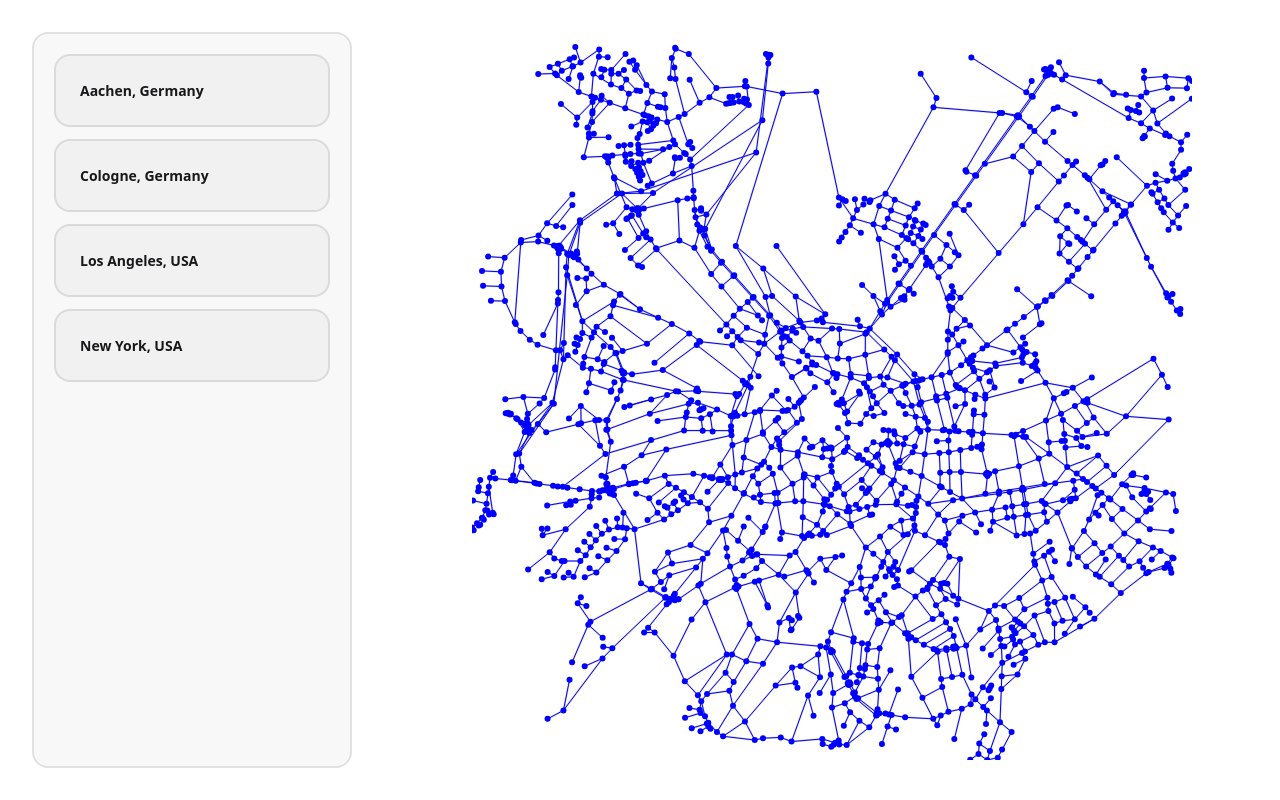
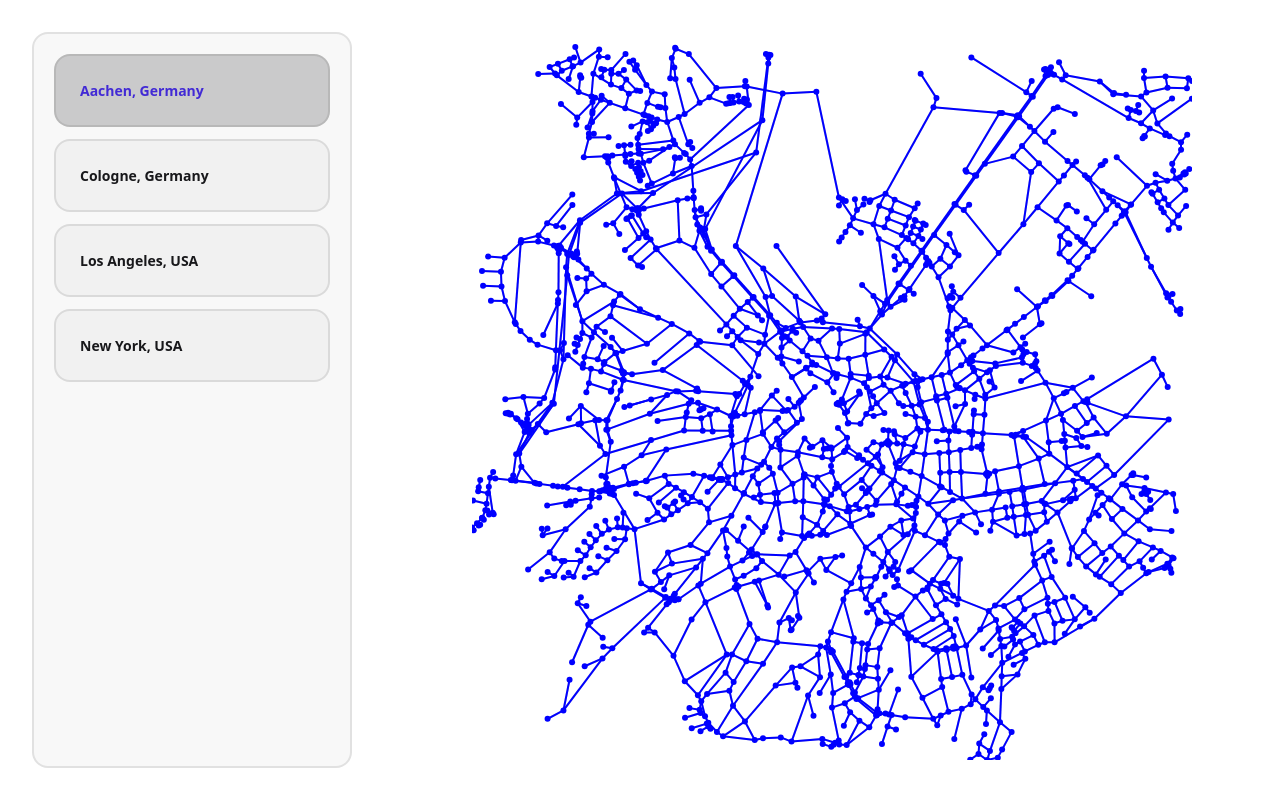
Before and after one commit to MarcelAusZell/city-pathfinding, a React (Vite) app: page / in a window 1280 px wide. Built offline with nearby package versions, Linux system fonts and the light colour scheme.

Commit message:
Selected buttons are not shown as selected

```diff
--- a/src/components/AppLayout/Sidebar.tsx
+++ b/src/components/AppLayout/Sidebar.tsx
@@ -1,22 +1,33 @@
 import ThemeToggler from "./ThemeToggler";
 import { useMap } from "../../stores/mapStore";
 
+export default function Sidebar(): React.JSX.Element {
+  const { map, setMap } = useMap();
 
-export default function Sidebar(): React.JSX.Element {
-  const { map, setMap } = useMap()
+  const cities = [
+    "Aachen, Germany.json",
+    "Cologne, Germany.json",
+    "Los Angeles, USA.json",
+    "New York, USA.json",
+  ];
 
   return (
-    <>
-      <div className="min-h-screen grid place-items-center p-8 font-semibold">
-        <ul className="menu h-[100%] w-80 bg-base-200 p-5 text-base-content rounded-2xl border-2 border-base-content/10">
-          <li><button className="bg-base-300/70 rounded-2xl border-2 mb-3 p-6 border-base-content/10" onClick={() => setMap("Aachen, Germany.json")}>Aachen, Germany</button></li>
-          <li><button className="bg-base-300/70 rounded-2xl border-2 mb-3 p-6 border-base-content/10" onClick={() => setMap("Cologne, Germany.json")}>Cologne, Germany</button></li>
-          <li><button className="bg-base-300/70 rounded-2xl border-2 mb-3 p-6 border-base-content/10" onClick={() => setMap("Los Angeles, USA.json")}>Los Angeles, USA</button></li>
-          <li><button className="bg-base-300/70 rounded-2xl border-2 mb-3 p-6 border-base-content/10" onClick={() => setMap("New York, USA.json")}>New York, USA</button></li>
-          <div className="flex-1"></div>
-          <ThemeToggler />
-        </ul>
-      </div>
-    </>
+    <div className="min-h-screen grid place-items-center p-8 font-semibold">
+      <ul className="menu h-[100%] w-80 bg-base-200 p-5 text-base-content rounded-2xl border-2 border-base-content/10">
+        {cities.map((city) => (
+          <li key={city}>
+            <button
+              className={`rounded-2xl border-2 mb-3 p-6 border-base-content/10 text-md ${map === city ? "bg-base-content/20 text-primary" : "bg-base-300/70"
+                }`}
+              onClick={() => setMap(city)}
+            >
+              {city.replace(".json", "")}
+            </button>
+          </li>
+        ))}
+        <div className="flex-1" />
+        <ThemeToggler />
+      </ul>
+    </div>
   );
 }
--- a/src/components/GraphVisualizer/GraphVisualizer.tsx
+++ b/src/components/GraphVisualizer/GraphVisualizer.tsx
@@ -84,7 +84,7 @@ export default function GraphVisualizer() {
       for (const [v] of neighbors) {
         if (visitedRef.current[v]) {
           const a = nodes[u], b = nodes[v];
-          processedEdgesLayer.appendChild(drawEdge(a, b, "blue", 1));
+          processedEdgesLayer.appendChild(drawEdge(a, b, "blue", 2));
         }
       }
     }
```
